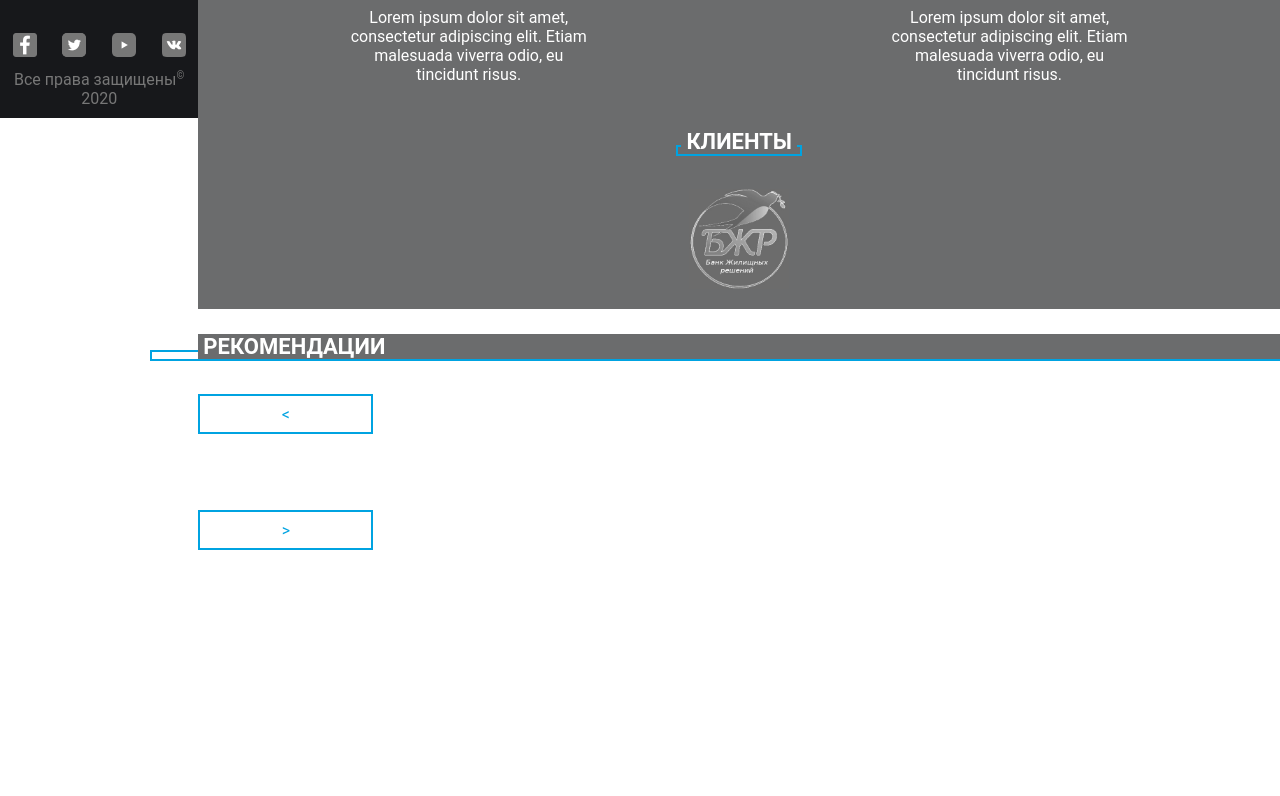
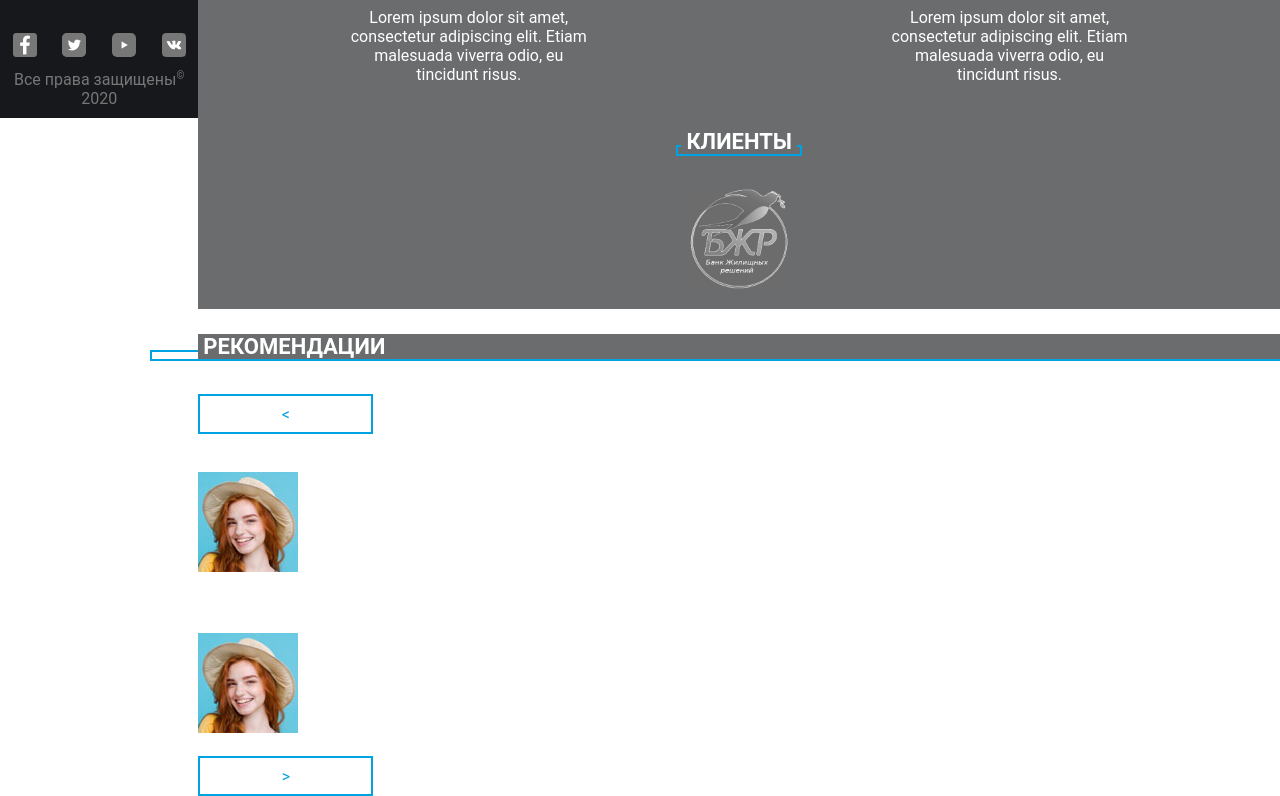
Before and after one commit to pilotvitalik/old_portfolio_part_2, a React (Create React App) app: page /about_me in a window 1280 px wide. Shown: the part 682-1478 px from the top of the page. Before the commit the page ends 1232 px from the top, so only its background shows below. Built offline with nearby package versions, Linux system fonts and the light colour scheme.

Commit message:
shoot data to the User subcomponent of main component About

```diff
--- a/src/components/Content/About/Testimonials/TestimonialItem/TestimonialItem.js
+++ b/src/components/Content/About/Testimonials/TestimonialItem/TestimonialItem.js
@@ -1,11 +1,13 @@
 import React from 'react';
 import { Description } from './Description/Description.js';
+import { User } from './User/User.js';
 
 class TestimonialItem extends React.Component{
 	constructor(props){
 		super(props);
 		this.state = {
 			text: this.props.data.text,
+			photo: this.props.data.photo,
 			name: this.props.data.user_name,
 			job: this.props.data.user_job,
 		};
@@ -15,6 +17,7 @@ class TestimonialItem extends React.Component{
 		return(
 			<div>
 				<Description text={ this.state.text }/>
+				<User photo={ this.state.photo } name={ this.state.name } job={ this.state.job }/>
 			</div>
 		);
 	}
--- /dev/null
+++ b/src/components/Content/About/Testimonials/TestimonialItem/User/User.js
@@ -0,0 +1,27 @@
+import React from 'react';
+import style from './user.module.css';
+
+class User extends React.Component{
+	constructor(props){
+		super(props);
+		this.state = {
+			photo: this.props.photo,
+			name: this.props.name,
+			job: this.props.job,
+		};
+	}
+
+	render(){
+		return(
+			<div className={ style.userData }>
+				<img src={ this.state.photo } alt={ this.state.name }/>
+				<div>
+					<p>{ this.state.name }</p>
+					<p>{ this.state.job }</p>
+				</div>
+			</div>
+		);
+	}
+}
+
+export { User };
--- /dev/null
+++ b/src/components/Content/About/Testimonials/TestimonialItem/User/user.module.css
@@ -0,0 +1,3 @@
+.userData{
+
+}
--- a/src/redux/store.js
+++ b/src/redux/store.js
@@ -36,6 +36,7 @@ import logo from '../img/logo/logo.jpg';
   import notebook from '../img/aboutPage/services/notebook.svg';
   import responsive from '../img/aboutPage/services/responsive.svg';
   import BJR from '../img/aboutPage/clients/BJR.jpg';
+  import user_photo from '../img/aboutPage/testimonials/user_avatar.jpg';
 
 let store = {
   navMenuList: [
@@ -290,12 +291,14 @@ let store = {
         {
           id: 'testim_1',
           text: 'Lorem ipsum dolor sit amet, consectetur adipiscing elit. Etiam at interdum diam. Etiam quam urna, aliquet laoreet neque nec, dapibus luctus enim. Nullam eu eros a dui malesuada hendrerit. Praesent.',
+          photo: user_photo,
           user_name: 'Kate Fox',
           user_job: 'Digital Marketing Executive',
         },
         {
           id: 'testim_2',
           text: 'Lorem ipsum dolor sit amet, consectetur adipiscing elit. Etiam at interdum diam. Etiam quam urna, aliquet laoreet neque nec, dapibus luctus enim. Nullam eu eros a dui malesuada hendrerit. Praesent.',
+          photo: user_photo,
           user_name: 'Emma Jones',
           user_job: 'Creative Director',
         },
```
Also changed, not shown: src/img/aboutPage/testimonials/user_avatar.jpg (added).
